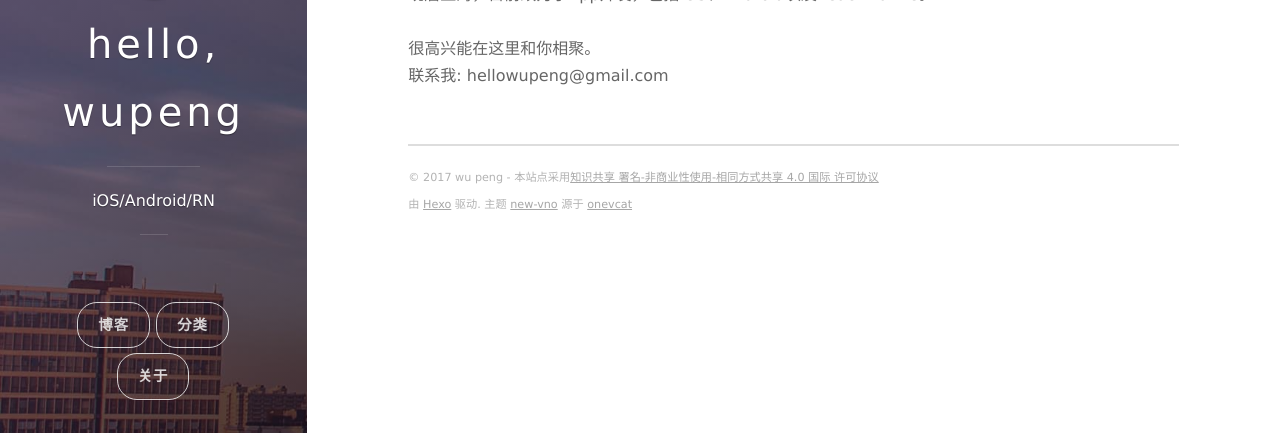
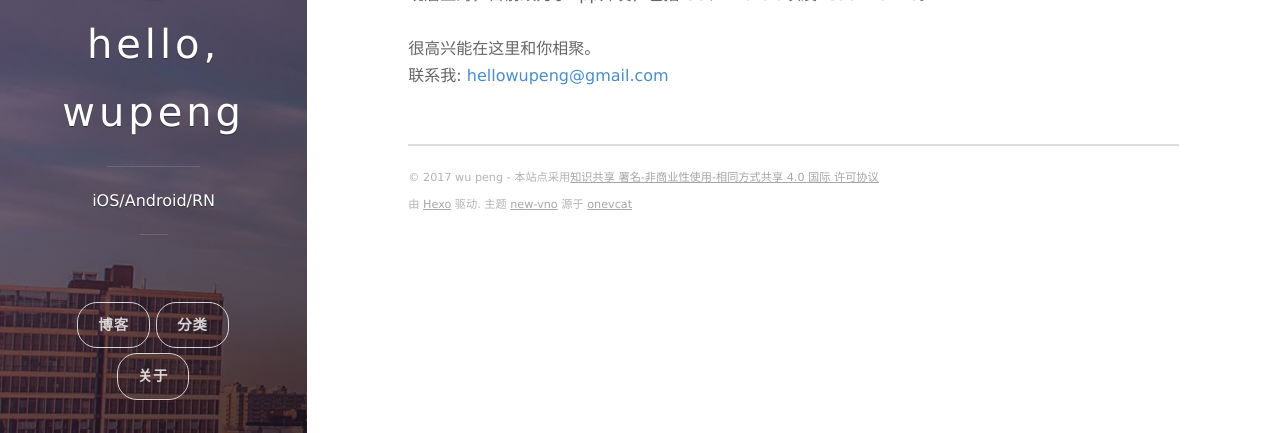
Before and after one commit to hellowupeng/hellowupeng.github.io, a plain HTML site: page aboutme.html in a window 1280 px wide. Shown: the part 191-624 px from the top of the page. Drawn offline with nearby package versions, Linux system fonts and the light colour scheme; some packages are replaced by stand-ins of ours; a script that the page names is missing.

Commit message:
Site updated: 2017-08-30 22:41:41

```diff
--- a/aboutme.html
+++ b/aboutme.html
@@ -149,7 +149,7 @@
     现居上海，目前致力于App开发，包括iOS、Android以及React Native。<br>
     <br>
     很高兴能在这里和你相聚。<br>
-    联系我: hellowupeng@gmail.com
+    联系我: <a href="mailto:hellowupeng@gmail.com" target="_blank" rel="external">hellowupeng@gmail.com</a>
     <br><br><br>
   </p>
 </section>
```
